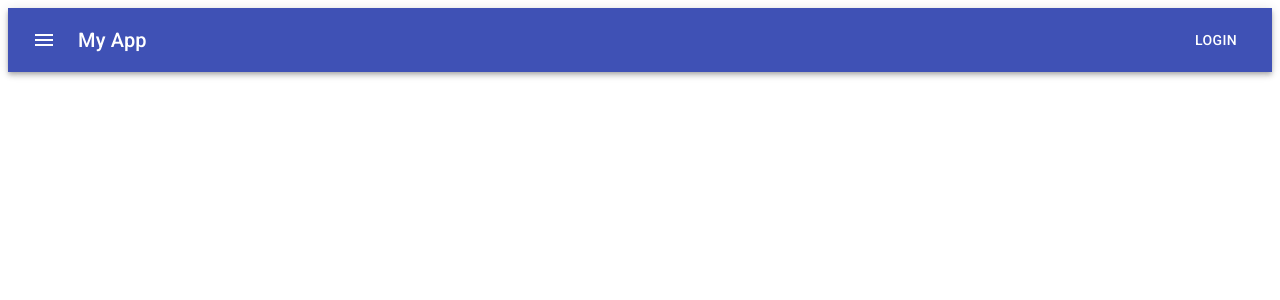
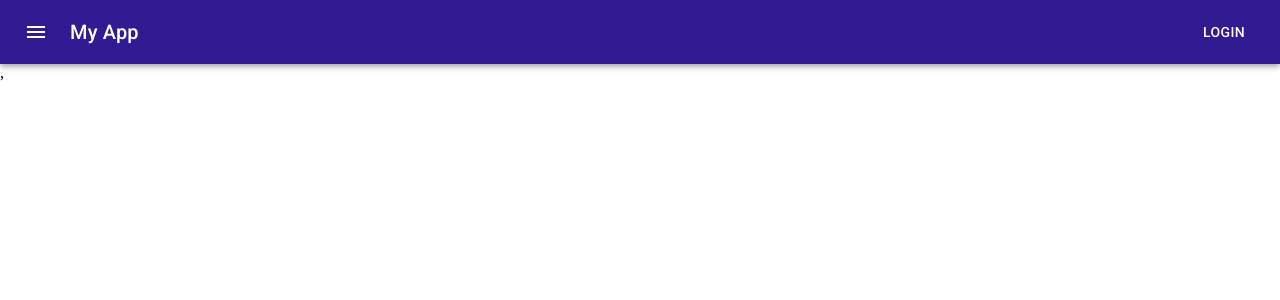
Before and after one commit to RafaPalau/modulo-32-react-intermediario, a React (Create React App) app: page / in a window 1280 px wide. Shown: the top 300 px of the page. Built offline with nearby package versions, Linux system fonts and the light colour scheme.

Commit message:
Aula 06 Estilos globais e Configuração de Tema

```diff
--- /dev/null
+++ b/src/index.css
@@ -0,0 +1,5 @@
+*{
+  margin: 0;
+  padding: 0;
+  box-sizing: border-box;
+}
--- a/src/index.js
+++ b/src/index.js
@@ -1,10 +1,27 @@
+import { createTheme, ThemeProvider } from '@material-ui/core';
 import React from 'react'
 import ReactDOM from 'react-dom'
+import {deepPurple, red} from '@material-ui/core/colors/';
+
 import App from './App'
+import './index.css'
+
+const theme = createTheme({
+  palette: {
+    primary:{
+      main: deepPurple[900]
+    },
+    secondary:{
+      main: red[900]
+    },
+  },
+});
 
 ReactDOM.render(
   <React.StrictMode>
+    <ThemeProvider theme={theme}>
     <App />
+  </ThemeProvider>,
   </React.StrictMode>,
   document.getElementById('root')
 );
--- a/src/partials/Header.js
+++ b/src/partials/Header.js
@@ -12,7 +12,7 @@
 const Header = () => {
   const classes = useStyles();
   return (
-    <AppBar position='static'>
+    <AppBar position='static' >
       <Toolbar>
         <IconButton size='large' edge='start' color='inherit' aria-label='menu'>
           <MenuIcon />
```
